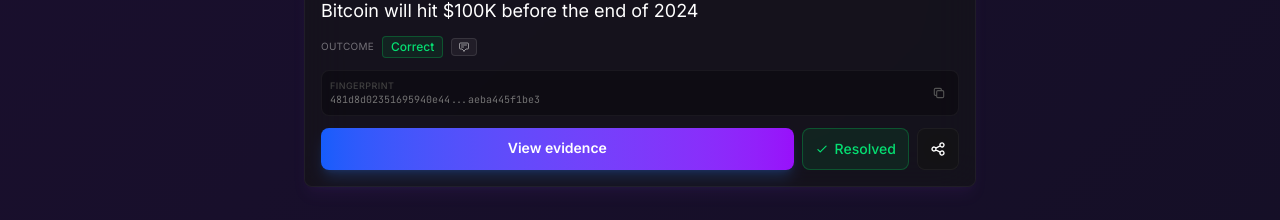
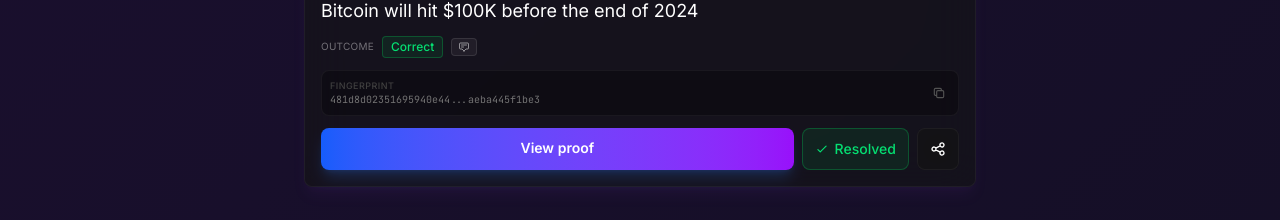
Before and after one commit to Boomchakalala/prooflocker, a Next.js app: page / in a window 1280 px wide. Shown: the part 896-1116 px from the top of the page. Built offline with nearby package versions, Linux system fonts and the light colour scheme; no server answers.

Commit message:
Sandbox autosave

```diff
--- a/src/components/PredictionCard.tsx
+++ b/src/components/PredictionCard.tsx
@@ -212,15 +212,13 @@ export default function PredictionCard({ prediction, currentUserId, onOutcomeUpd
       {/* Bottom CTA row - Consistent layout for all states */}
       <div className="flex flex-col gap-2">
         <div className="flex gap-2">
-          {/* Primary action - View prediction or View evidence */}
+          {/* Primary action - View proof */}
           <Link
-            href={isResolved && prediction.resolutionUrl ? prediction.resolutionUrl : `/proof/${prediction.publicSlug}`}
+            href={`/proof/${prediction.publicSlug}`}
             className="flex-1 text-center px-4 py-2.5 text-sm font-semibold text-white bg-gradient-to-r from-blue-600 to-purple-600 hover:from-blue-500 hover:to-purple-500 rounded-lg transition-all shadow-lg shadow-blue-500/20 hover:shadow-blue-500/30"
-            title={isResolved ? "View evidence" : "View full prediction details"}
-            target={isResolved && prediction.resolutionUrl ? "_blank" : undefined}
-            rel={isResolved && prediction.resolutionUrl ? "noopener noreferrer" : undefined}
+            title="View proof details"
           >
-            {isResolved ? "View evidence" : "Open prediction"}
+            View proof
           </Link>
 
           {/* Secondary actions row */}
```
